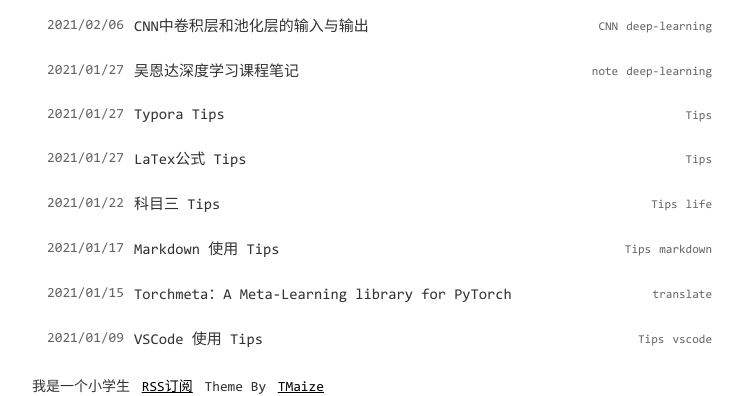
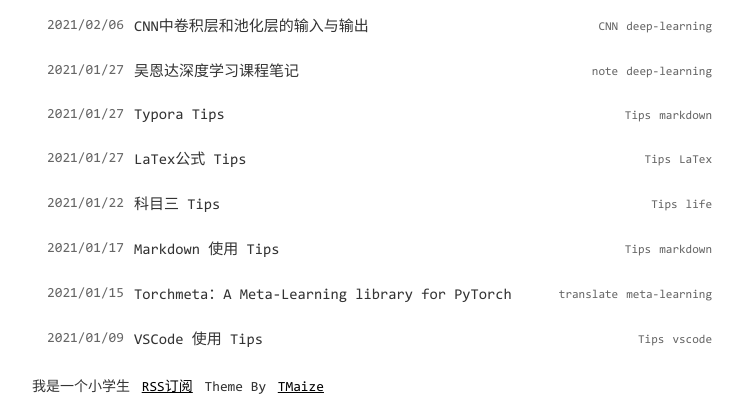
Before and after one commit to vegetarianfish/vegetarianfish.github.io, a Jekyll site: the page built from index.html, in a window 1280 px wide. Shown: the part 291-687 px from the top of the page, without its empty margins (268-1011 px from the left). Built offline with Jekyll 4.4.1, drawn with Linux system fonts in a browser that asks for light colours; comment, search, counter and statistics services are not loaded.

Commit message:
complete tags

```diff
--- a/_posts/2021-01-15-Torchmeta：A Meta-Learning library for PyTorch.md
+++ b/_posts/2021-01-15-Torchmeta：A Meta-Learning library for PyTorch.md
@@ -1,7 +1,7 @@
 ---
 layout: mypost
 title: Torchmeta：A Meta-Learning library for PyTorch
-categories: [translate]
+categories: [translate, meta-learning]
 ---
 
 
--- a/_posts/2021-01-27-Typora Tips.md
+++ b/_posts/2021-01-27-Typora Tips.md
@@ -1,7 +1,7 @@
 ---
 layout: mypost
 title: Typora Tips
-categories: [Tips]
+categories: [Tips, markdown]
 ---
 # Typora Tips
 
```
Also changed, not shown: _posts/2021-01-27-LaTex公式 Tips.md (+1 -1 lines).
